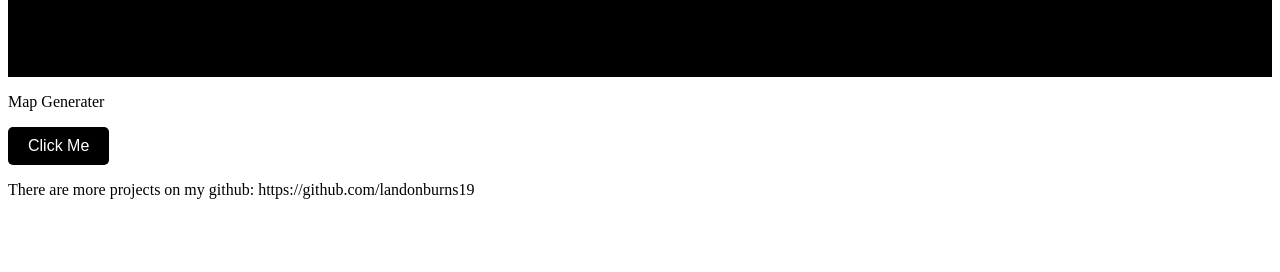
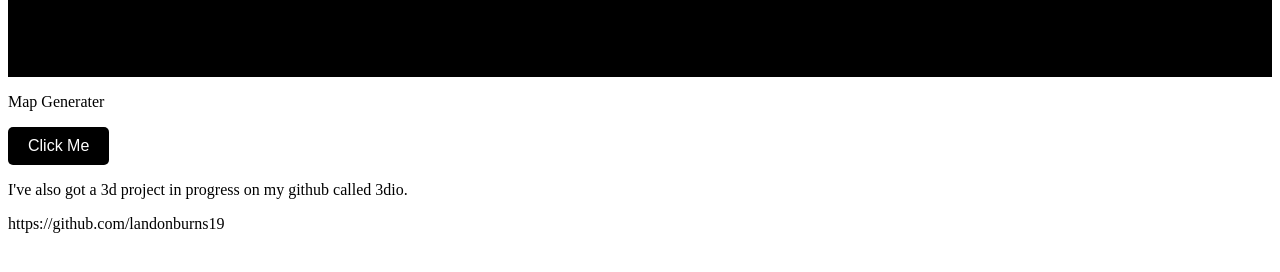
Before and after one commit to landonburns19/Landons_website, a plain HTML site: page projects.html in a window 1280 px wide. Shown: the part 428-700 px from the top of the page. Drawn offline with Linux system fonts and the light colour scheme.

Commit message:
modified:   index.html 	modified:   projects.html

```diff
--- a/projects.html
+++ b/projects.html
@@ -24,7 +24,8 @@
 
 <div id="map-container"></div>
 
-<p>There are more projects on my github: https://github.com/landonburns19</p>
+<p>I've also got a 3d project in progress on my github called 3dio.</p>
+<p>https://github.com/landonburns19</p>
 
 
 </body>
```
Also changed, not shown: index.html (+1 -1 lines).
